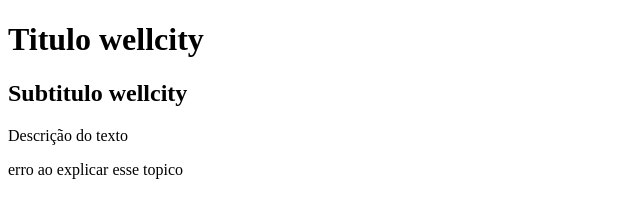
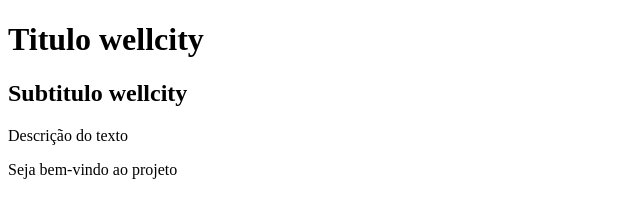
Before and after one commit to Projetos-City/pullRequest, a plain HTML site: page index.html in a window 1280 px wide. Shown: the full height of the page, 0-640 px from the left. Drawn offline with Linux system fonts and the light colour scheme.

Commit message:
ajustando paragrafro h2 cliente

```diff
--- a/index.html
+++ b/index.html
@@ -10,6 +10,6 @@
     <h2>Subtitulo wellcity</h2>
     <p>Descrição do texto</p>
 
-    <p>erro ao explicar esse topico</p>
+    <p>Seja bem-vindo ao projeto</p>
 </body>
 </html>
```
